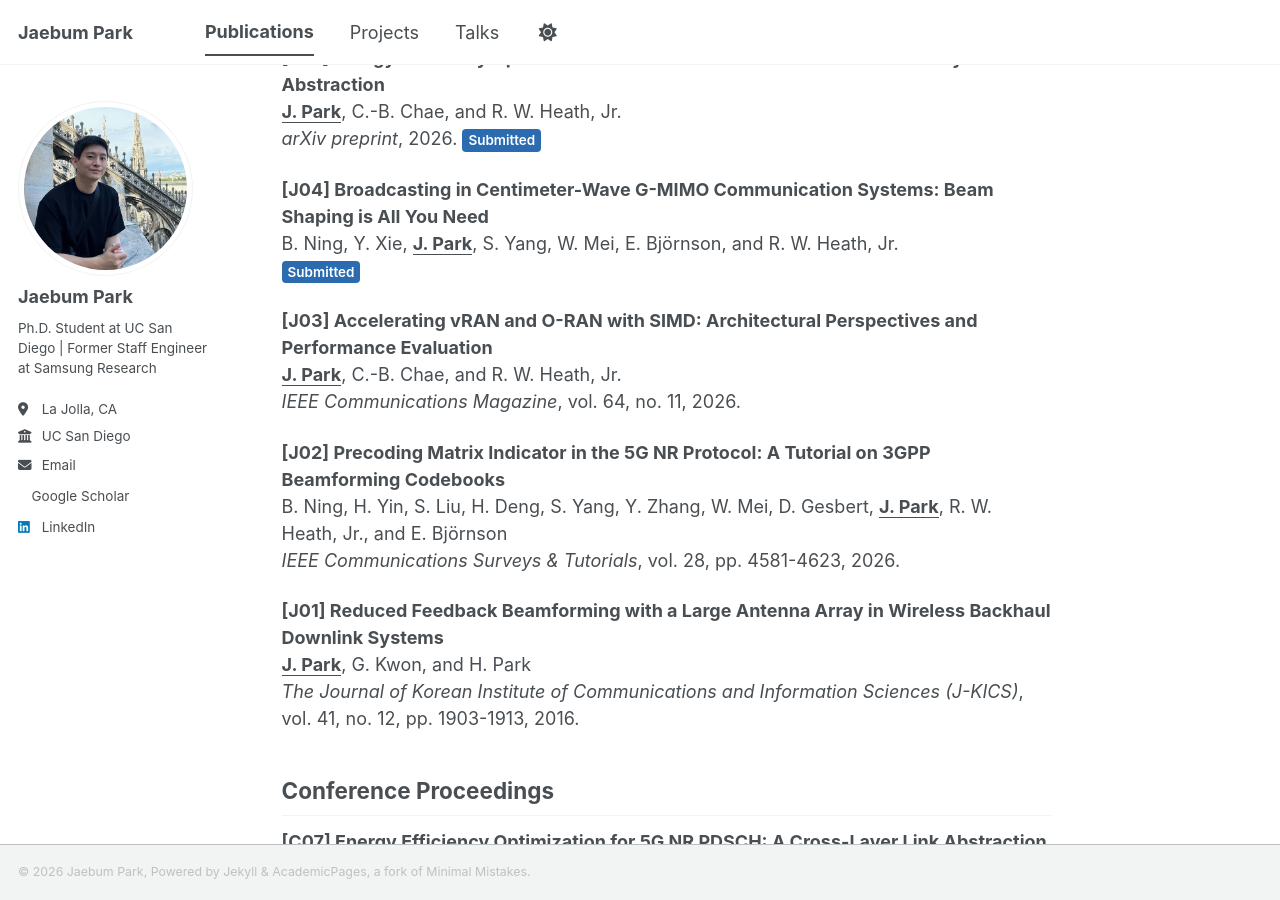
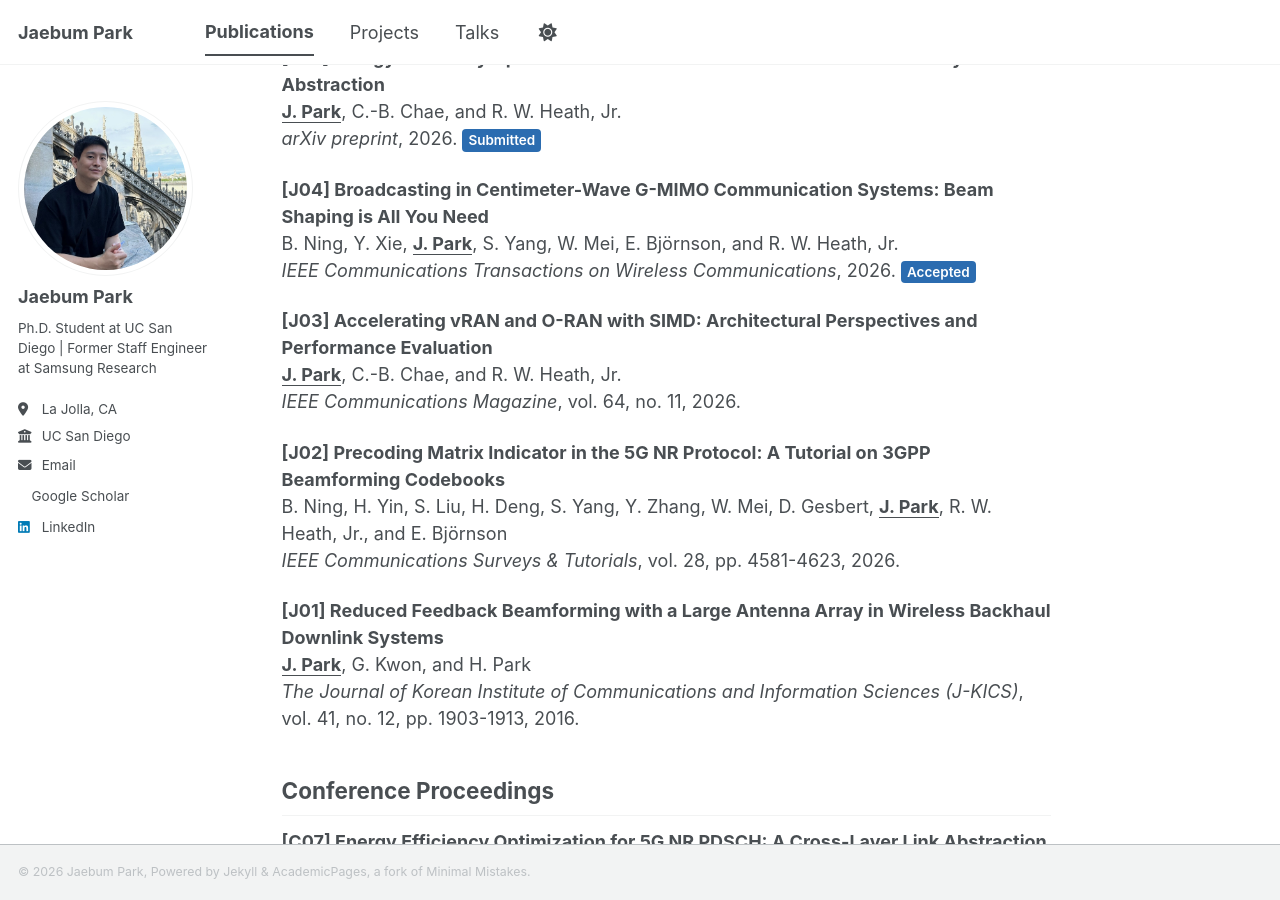
Before and after one commit to jpark-wireless/jpark-wireless.github.io, a Jekyll site: the page built from _pages/publications.md, in a window 1280 px wide and 900 px high, scrolled down 430 px. Built offline with Jekyll 4.4.1, drawn with Linux system fonts in a browser that asks for light colours; a style sheet for code colours, icons or effects is not loaded.

Commit message:
update twc
Signed-off-by: Jaebum Park <jaypark8891@gmail.com>

```diff
--- a/_pages/publications.md
+++ b/_pages/publications.md
@@ -20,7 +20,7 @@ author_profile: true
 
 <b>\[J04\] Broadcasting in Centimeter-Wave G-MIMO Communication Systems: Beam Shaping is All You Need</b> <br>
 B. Ning, Y. Xie, <b><u>J. Park</u></b>, S. Yang, W. Mei, E. Björnson, and R. W. Heath, Jr. <br>
-<span class="pub-badge submitted">Submitted</span>
+<i>IEEE Communications Transactions on Wireless Communications</i>, 2026. <span class="pub-badge submitted">Accepted</span>
 
 <b>\[J03\] Accelerating vRAN and O-RAN with SIMD: Architectural Perspectives and Performance Evaluation</b> <br>
 <b><u>J. Park</u></b>, C.-B. Chae, and R. W. Heath, Jr. <br>
```
